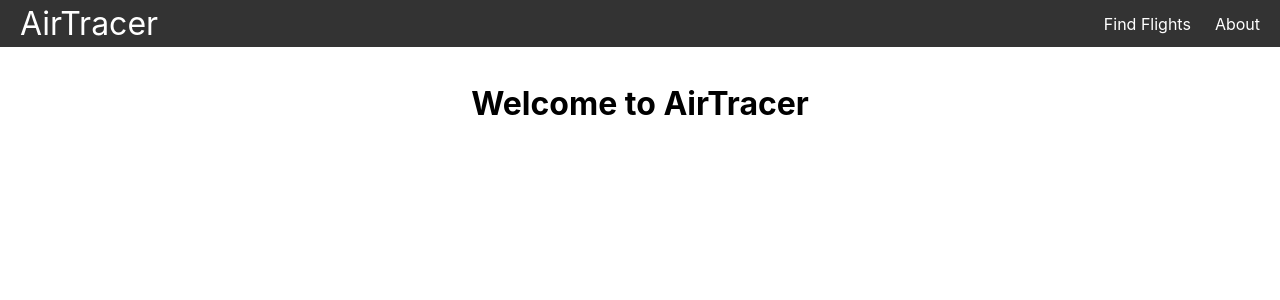
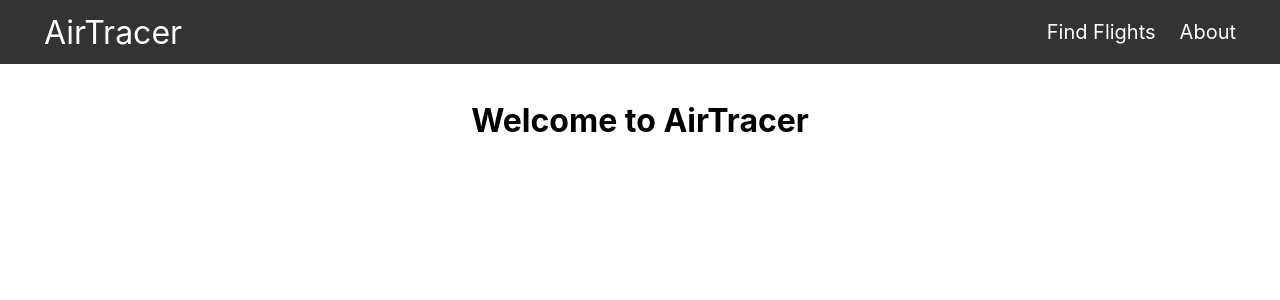
Before and after one commit to ChristopherStickle/FlightTracerWebApp, a React (Create React App) app: page / in a window 1280 px wide. Shown: the top 300 px of the page. Built offline with nearby package versions, Linux system fonts and the light colour scheme; the HTML template or start-up script is replaced by a standard one.

Commit message:
NavBar formatting changes

```diff
--- a/src/App.css
+++ b/src/App.css
@@ -12,17 +12,21 @@ body {
 }
 
 .nav {
+  box-sizing: border-box;
+  height: 64px;
   background-color: #333;
   color: white;
   display: flex;
   justify-content: space-between;
   align-items: stretch;
   gap: 2rem;
-  padding: 0 1rem;
+  padding: 20px;
+  padding-left: 40px;
+  padding-right: 40px;
 }
 
 .site-title {
-  font-size: 2rem;
+  font-size: 32px;
 }
 
 .nav ul {
@@ -31,6 +35,7 @@ body {
   list-style: none;
   display: flex;
   gap: 1rem;
+  font-size: 20px;
 }
 
 .nav a {
```
Also changed, not shown: 1 other file (tests, documents, lock files or other folders).
